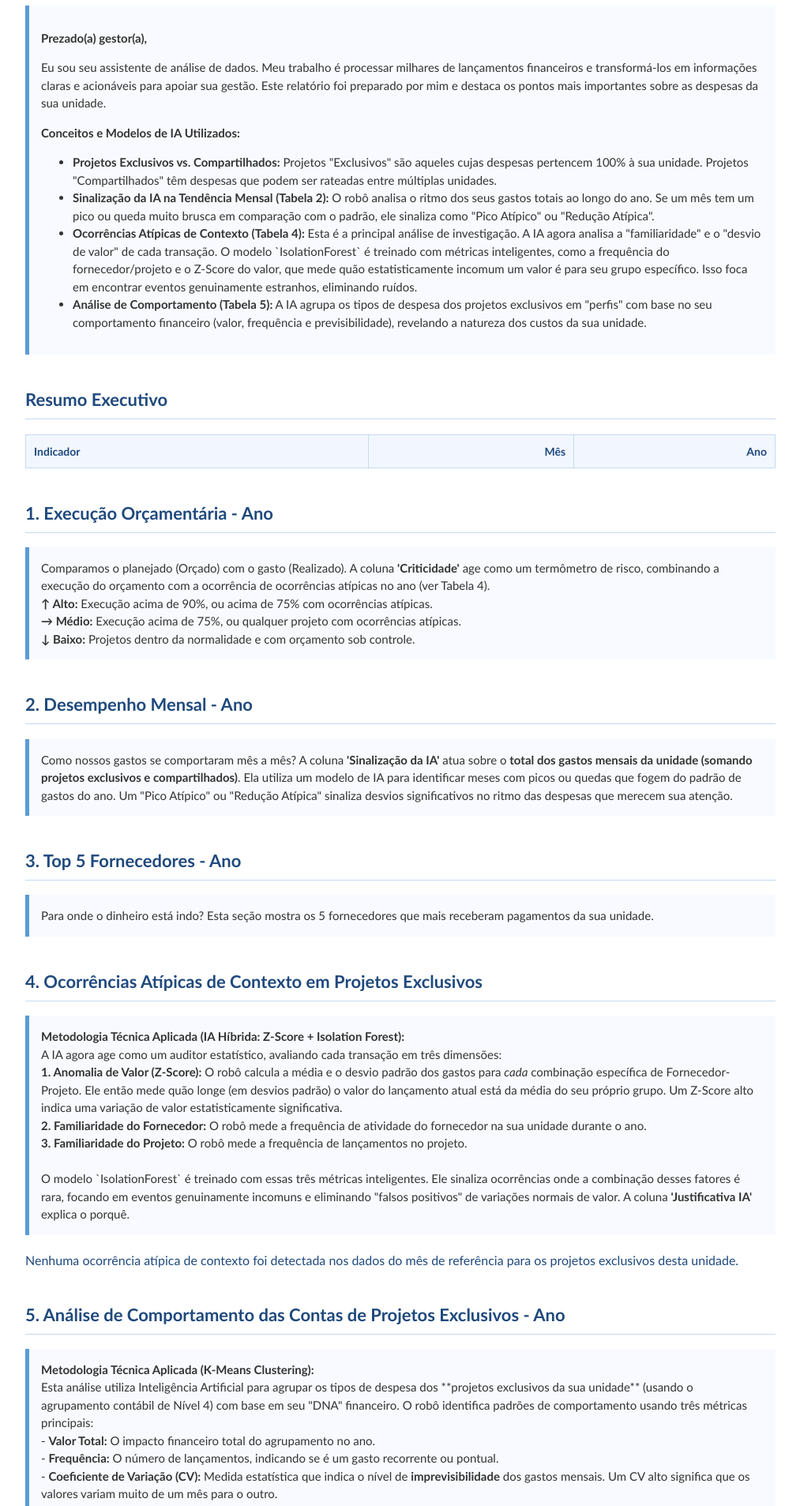
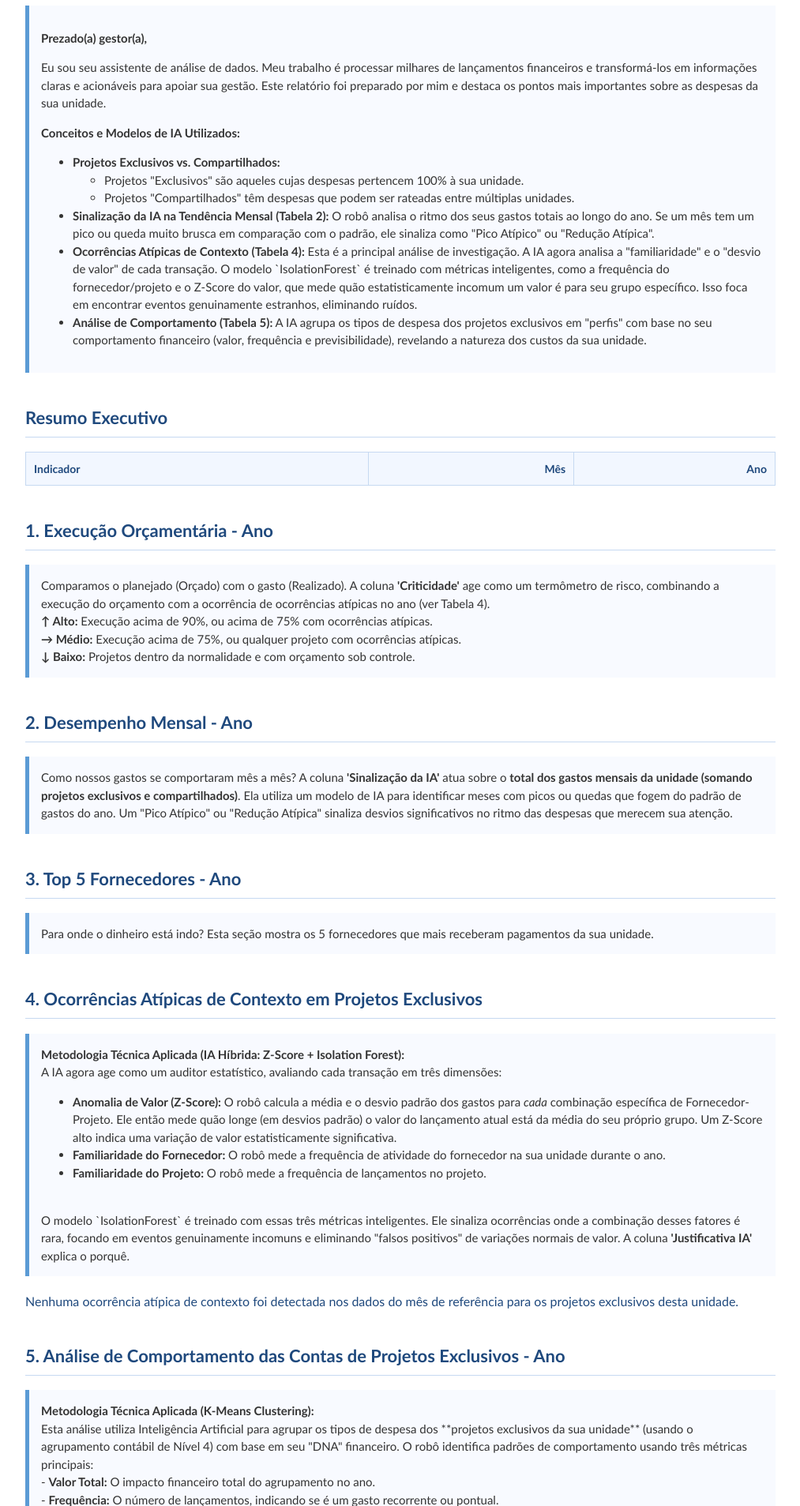
Before and after one commit to ufcsebrae/analise-despesas, a Python web app: template analise_despesa/templates/relatorio_analise.html in a window 1280 px wide. Shown: the part 144-2051 px from the top of the page at 79% size, without its empty margins (133-1146 px from the left). Run offline with Jinja, Linux system fonts and the light colour scheme; the template is opened without the code that fills it, so the values that code supplies are empty.

Commit message:
feat: Enhance HTML report structure with improved formatting for project descriptions and anomaly methodology

```diff
--- a/analise_despesa/templates/relatorio_analise.html
+++ b/analise_despesa/templates/relatorio_analise.html
@@ -36,7 +36,11 @@
             <p>Eu sou seu assistente de análise de dados. Meu trabalho é processar milhares de lançamentos financeiros e transformá-los em informações claras e acionáveis para apoiar sua gestão. Este relatório foi preparado por mim e destaca os pontos mais importantes sobre as despesas da sua unidade.</p>
             <p><strong>Conceitos e Modelos de IA Utilizados:</strong></p>
             <ul>
-                <li><strong>Projetos Exclusivos vs. Compartilhados:</strong> Projetos "Exclusivos" são aqueles cujas despesas pertencem 100% à sua unidade. Projetos "Compartilhados" têm despesas que podem ser rateadas entre múltiplas unidades.</li>
+                <li><strong>Projetos Exclusivos vs. Compartilhados:</strong> </li>
+                    <ul>
+                        <li>Projetos "Exclusivos" são aqueles cujas despesas pertencem 100% à sua unidade. </li>
+                        <li>Projetos "Compartilhados" têm despesas que podem ser rateadas entre múltiplas unidades.</li>
+                    </ul>
                 <li>
                     <strong>Sinalização da IA na Tendência Mensal (Tabela 2):</strong> O robô analisa o ritmo dos seus gastos totais ao longo do ano. Se um mês tem um pico ou queda muito brusca em comparação com o padrão, ele sinaliza como "Pico Atípico" ou "Redução Atípica".
                 </li>
@@ -102,14 +106,16 @@
         {% endif %}
 
         <h2>4. Ocorrências Atípicas de Contexto em Projetos Exclusivos</h2>
-        <p class="section-intro">
+        <div class="section-intro">
             <strong>Metodologia Técnica Aplicada (IA Híbrida: Z-Score + Isolation Forest):</strong><br>
             A IA agora age como um auditor estatístico, avaliando cada transação em três dimensões:<br>
-            <strong>1. Anomalia de Valor (Z-Score):</strong> O robô calcula a média e o desvio padrão dos gastos para <i>cada</i> combinação específica de Fornecedor-Projeto. Ele então mede quão longe (em desvios padrão) o valor do lançamento atual está da média do seu próprio grupo. Um Z-Score alto indica uma variação de valor estatisticamente significativa.<br>
-            <strong>2. Familiaridade do Fornecedor:</strong> O robô mede a frequência de atividade do fornecedor na sua unidade durante o ano.<br>
-            <strong>3. Familiaridade do Projeto:</strong> O robô mede a frequência de lançamentos no projeto.<br><br>
+                <ul>
+                    <li><strong>Anomalia de Valor (Z-Score):</strong> O robô calcula a média e o desvio padrão dos gastos para <i>cada</i> combinação específica de Fornecedor-Projeto. Ele então mede quão longe (em desvios padrão) o valor do lançamento atual está da média do seu próprio grupo. Um Z-Score alto indica uma variação de valor estatisticamente significativa.<br></li>
+                    <li><strong>Familiaridade do Fornecedor:</strong> O robô mede a frequência de atividade do fornecedor na sua unidade durante o ano.<br></li>
+                    <li><strong>Familiaridade do Projeto:</strong> O robô mede a frequência de lançamentos no projeto.<br><br></li>
+                </ul>
             O modelo `IsolationForest` é treinado com essas três métricas inteligentes. Ele sinaliza ocorrências onde a combinação desses fatores é rara, focando em eventos genuinamente incomuns e eliminando "falsos positivos" de variações normais de valor. A coluna <strong>'Justificativa IA'</strong> explica o porquê.
-        </p>
+        </div>
         {% if tem_ocorrencias_atipicas %}
             {{ tabela_ocorrencias_atipicas | safe }}
         {% else %}
```
